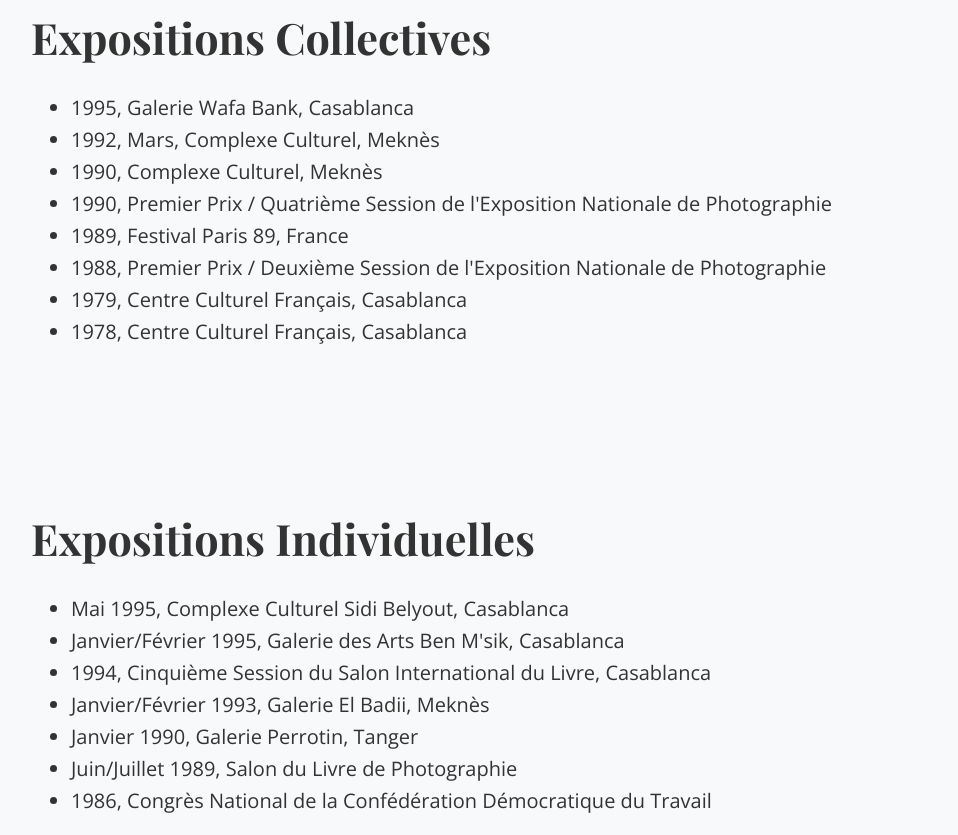
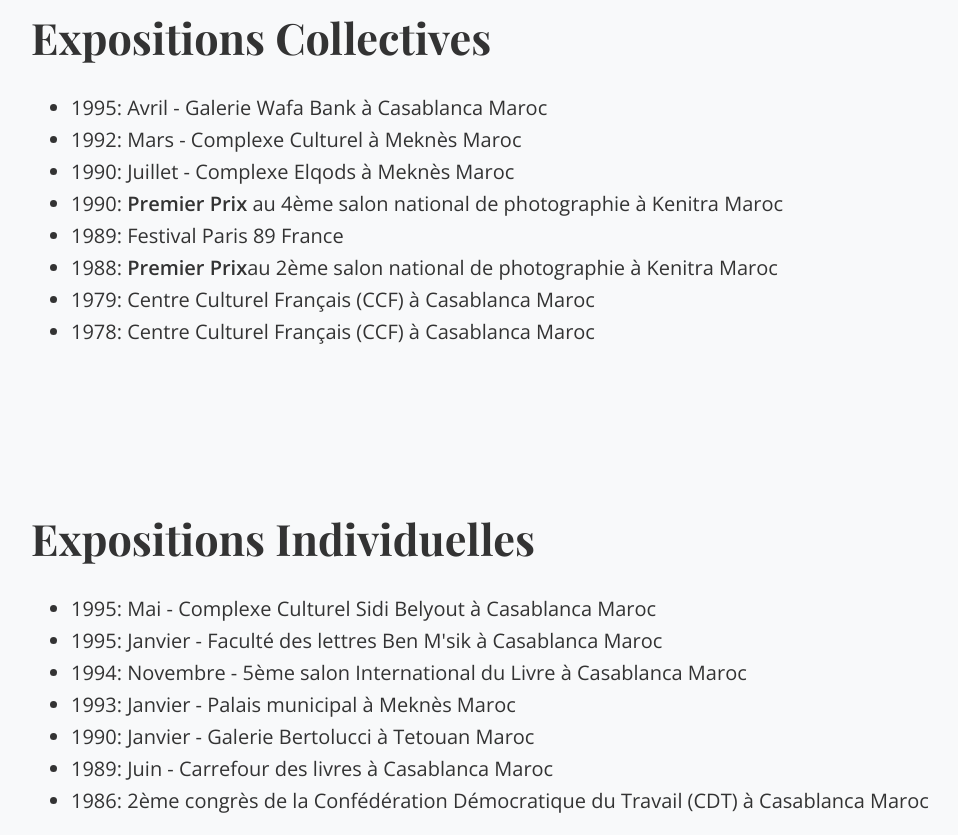
Before and after one commit to Yoann-dev0711/mhammed.benbassidi, a plain HTML site: page index.html in a window 1280 px wide. Shown: the part 925-1760 px from the top of the page, without its empty margins (33-991 px from the left). Drawn offline with nearby package versions, Linux system fonts and the light colour scheme.

Commit message:
Update index.html

```diff
--- a/index.html
+++ b/index.html
@@ -235,26 +235,26 @@
         <section id="collective-exhibitions">
             <h2 id="collective-title">Expositions Collectives</h2>
             <ul id="collective-list">
-                <li>1995, Galerie Wafa Bank, Casablanca</li>
-                <li>1992, Mars, Complexe Culturel, Meknès</li>
-                <li>1990, Complexe Culturel, Meknès</li>
-                <li>1990, Premier Prix / Quatrième Session de l'Exposition Nationale de Photographie</li>
-                <li>1989, Festival Paris 89, France</li>
-                <li>1988, Premier Prix / Deuxième Session de l'Exposition Nationale de Photographie</li>
-                <li>1979, Centre Culturel Français, Casablanca</li>
-                <li>1978, Centre Culturel Français, Casablanca</li>
+                <li>1995: Avril - Galerie Wafa Bank à Casablanca Maroc</li>
+                <li>1992: Mars -  Complexe Culturel à Meknès Maroc</li>
+                <li>1990: Juillet - Complexe Elqods à Meknès Maroc</li>
+                <li>1990: <strong>Premier Prix</strong> au 4ème salon national de photographie à Kenitra Maroc</li>
+                <li>1989: Festival Paris 89 France</li>
+                <li>1988: <strong>Premier Prix</strong>au 2ème salon national de photographie à Kenitra Maroc</li>
+                <li>1979: Centre Culturel Français (CCF) à Casablanca Maroc</li>
+                <li>1978: Centre Culturel Français (CCF) à Casablanca Maroc</li>
             </ul>
         </section>
         <section id="individual-exhibitions">
             <h2 id="individual-title">Expositions Individuelles</h2>
             <ul id="individual-list">
-                <li>Mai 1995, Complexe Culturel Sidi Belyout, Casablanca</li>
-                <li>Janvier/Février 1995, Galerie des Arts Ben M'sik, Casablanca</li>
-                <li>1994, Cinquième Session du Salon International du Livre, Casablanca</li>
-                <li>Janvier/Février 1993, Galerie El Badii, Meknès</li>
-                <li>Janvier 1990, Galerie Perrotin, Tanger</li>
-                <li>Juin/Juillet 1989, Salon du Livre de Photographie</li>
-                <li>1986, Congrès National de la Confédération Démocratique du Travail</li>
+                <li>1995: Mai - Complexe Culturel Sidi Belyout à Casablanca Maroc</li>
+                <li>1995: Janvier - Faculté des lettres Ben M'sik à Casablanca Maroc</li>
+                <li>1994: Novembre - 5ème salon International du Livre à Casablanca Maroc</li>
+                <li>1993: Janvier - Palais municipal à Meknès Maroc</li>
+                <li>1990: Janvier - Galerie Bertolucci à Tetouan Maroc</li>
+                <li>1989: Juin - Carrefour des livres à Casablanca Maroc</li>
+                <li>1986: 2ème congrès de la Confédération Démocratique du Travail (CDT) à Casablanca Maroc</li>
             </ul>
         </section>
         <section id="gallery">
```
